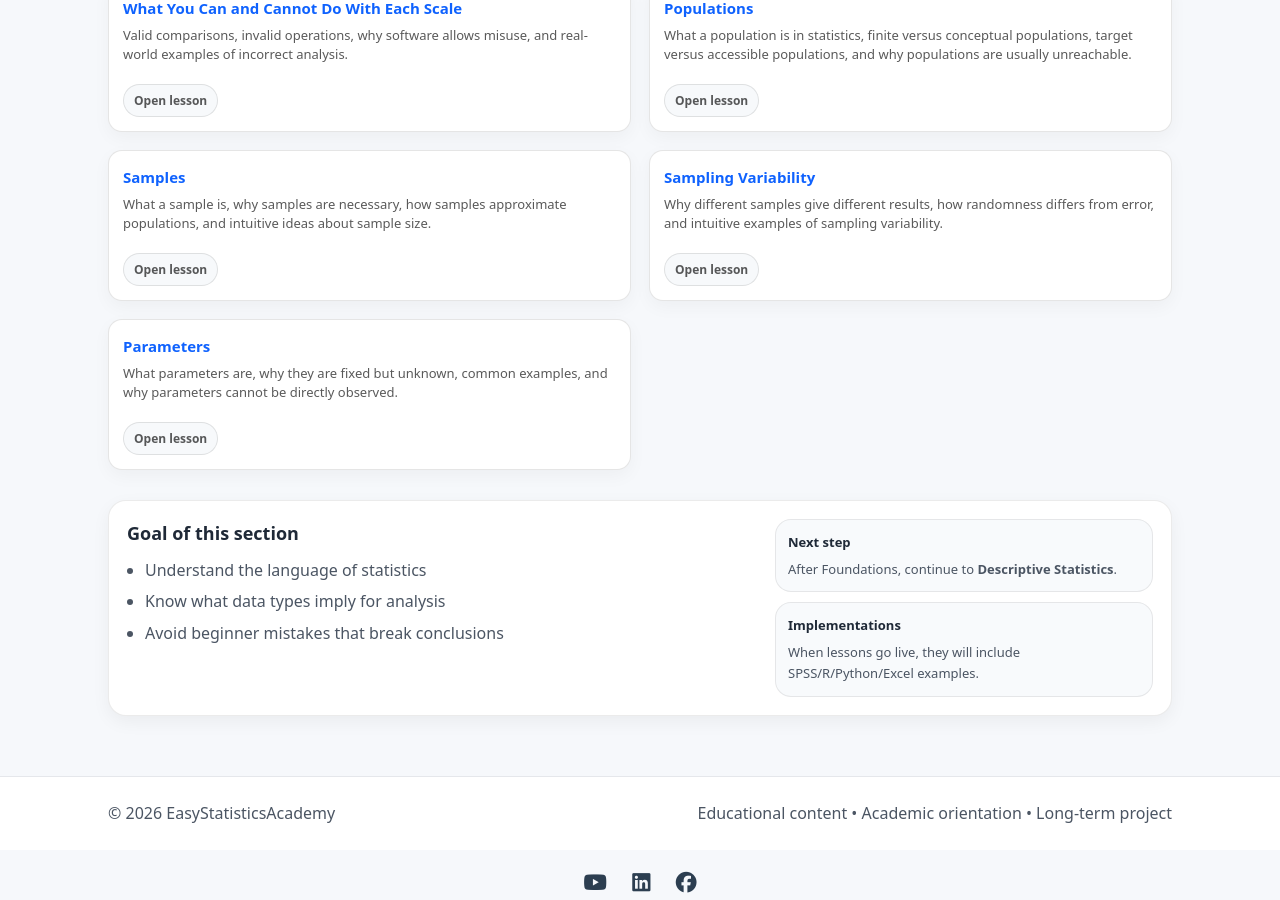
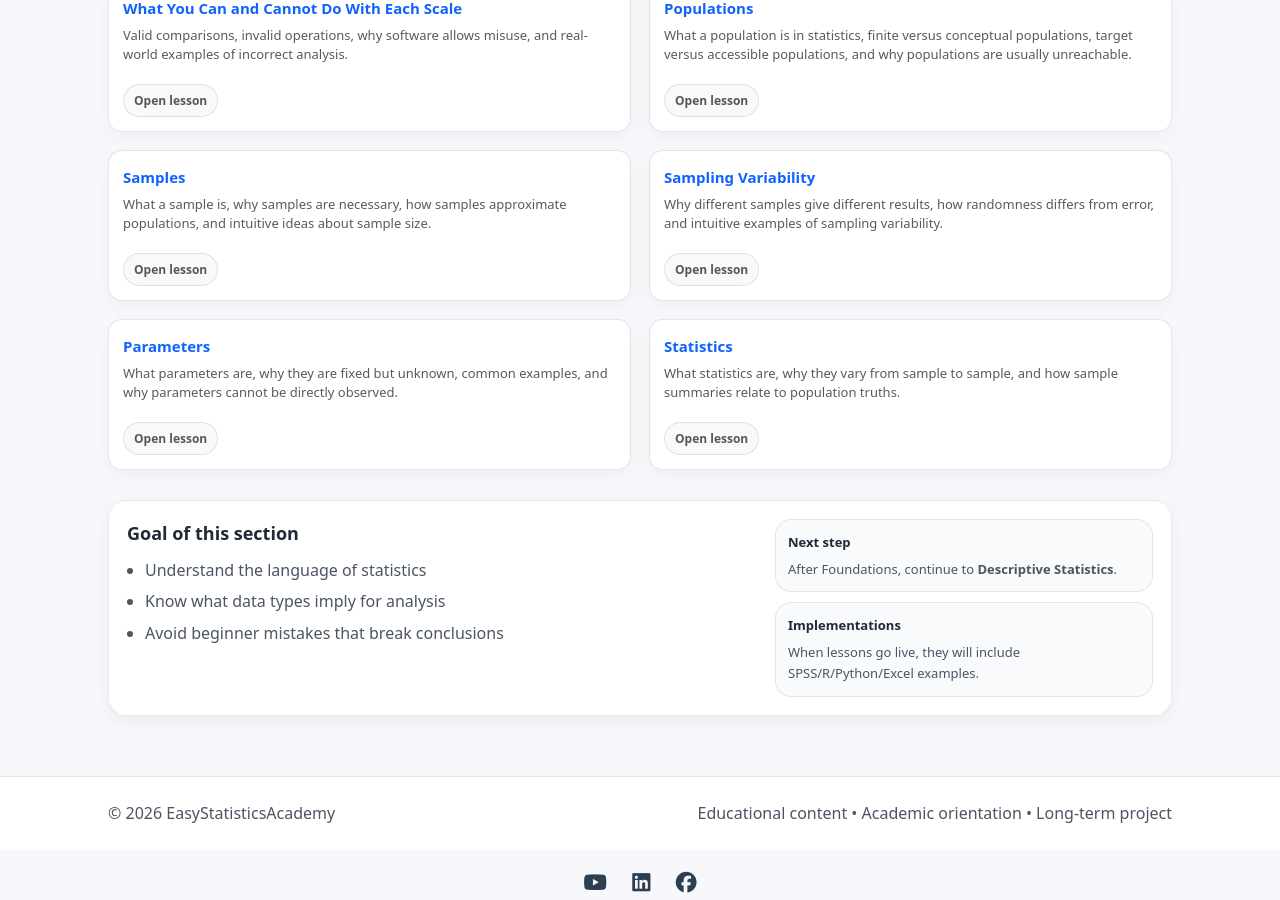
Before and after one commit to ammar-homaida-statistics/easystatisticsacademy, a Jekyll site: the page built from foundations/index.md, in a window 1280 px wide and 900 px high, scrolled down 1593 px. Built offline with Jekyll 4.4.1, drawn with Linux system fonts in a browser that asks for light colours; our own code applies the rules of GitHub Pages for plain Markdown files.

Commit message:
Add lesson card

```diff
--- a/foundations/index.md
+++ b/foundations/index.md
@@ -319,6 +319,22 @@ sidebar: true
     Open lesson
   </a>
 </div>
+<div class="card lesson-card">
+  <h3>
+    <a href="/foundations/statistics/">
+      Statistics
+    </a>
+  </h3>
+
+  <p>
+    What statistics are, why they vary from sample to sample,
+    and how sample summaries relate to population truths.
+  </p>
+
+  <a class="pill" href="/foundations/statistics/">
+    Open lesson
+  </a>
+</div>
 </div>
 
 
```
